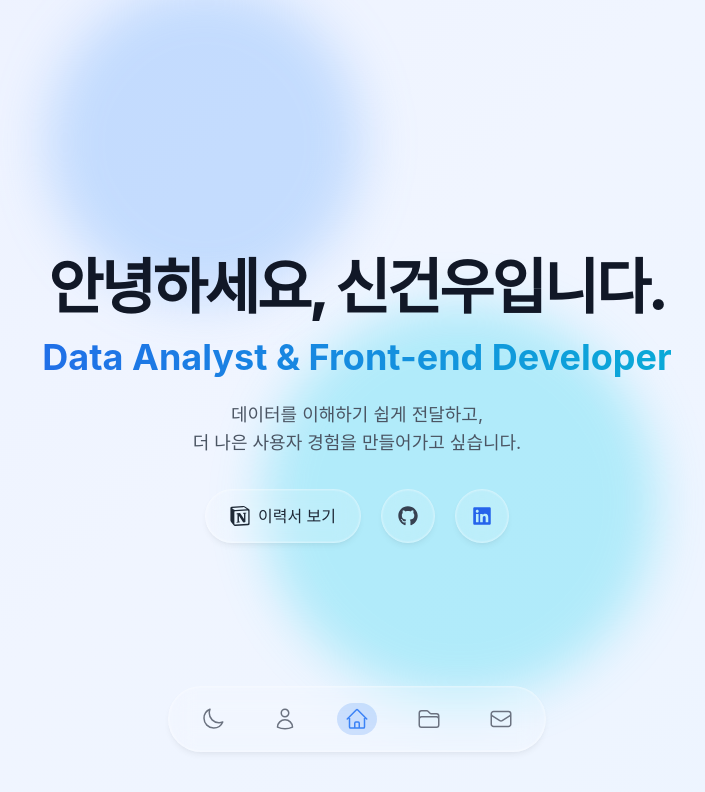
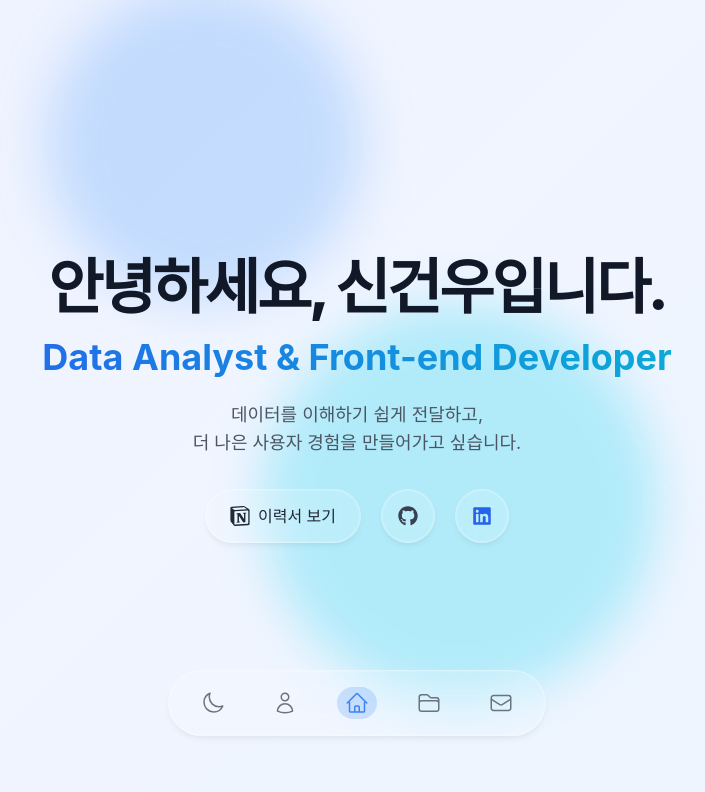
Before and after one commit to singunu/my-portfolio-site, a Next.js app: page / in a window 1280 px wide. Shown: the top 792 px of the page, without its empty margins (283-988 px from the left). Built offline with nearby package versions, Linux system fonts and the light colour scheme; a web font is replaced by a local one.

Commit message:
[Fix] scroll problem: adjust navbar padding

```diff
--- a/src/components/layout/Navbar.tsx
+++ b/src/components/layout/Navbar.tsx
@@ -11,7 +11,6 @@ export default function Navbar({ onSectionChange }: NavbarProps) {
   const [activeItem, setActiveItem] = useState('home');
   const [indicatorWidth, setIndicatorWidth] = useState(0);
   const [indicatorPosition, setIndicatorPosition] = useState(0);
-  const [bottomPadding, setBottomPadding] = useState(0);
   const navRef = useRef<HTMLDivElement>(null);
   const { theme, toggleTheme } = useTheme();
 
@@ -34,20 +33,6 @@ export default function Navbar({ onSectionChange }: NavbarProps) {
   ];
 
   useEffect(() => {
-    // 모바일 기기에서 브라우저 하단바 높이 계산
-    const calculateBottomPadding = () => {
-      const isMobile = window.innerWidth < 640; // sm 브레이크포인트 기준
-      if (isMobile) {
-        // 브라우저 하단바 높이 + 추가 여백
-        setBottomPadding(window.innerHeight - document.documentElement.clientHeight + 16);
-      } else {
-        setBottomPadding(0);
-      }
-    };
-
-    calculateBottomPadding();
-    window.addEventListener('resize', calculateBottomPadding);
-
     if (navRef.current) {
       const activeButton = navRef.current.querySelector(`[data-id="${activeItem}"]`) as HTMLElement;
       if (activeButton) {
@@ -57,15 +42,10 @@ export default function Navbar({ onSectionChange }: NavbarProps) {
         setIndicatorPosition(buttonRect.left - navRect.left);
       }
     }
-
-    return () => window.removeEventListener('resize', calculateBottomPadding);
   }, [activeItem]);
 
   return (
-    <div
-      className="fixed bottom-0 sm:bottom-10 md:bottom-8 w-full flex justify-center pb-4 sm:pb-6 md:pb-8"
-      style={{ paddingBottom: `calc(${bottomPadding}px + 1rem)` }}
-    >
+    <div className="fixed bottom-0 sm:bottom-10 md:bottom-8 w-full flex justify-center pb-4 sm:pb-6 md:pb-8 pb-[env(safe-area-inset-bottom)]">
       <motion.nav
         className="glassmorphism rounded-full px-3 sm:px-4 md:px-6 py-2 sm:py-2.5 md:py-3 relative max-w-[95%] sm:max-w-[90%] md:max-w-[85%]"
         initial={{ y: 100, opacity: 0 }}
```
